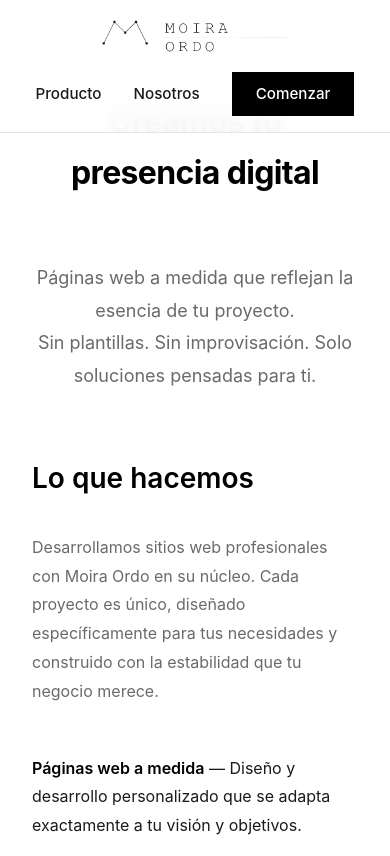
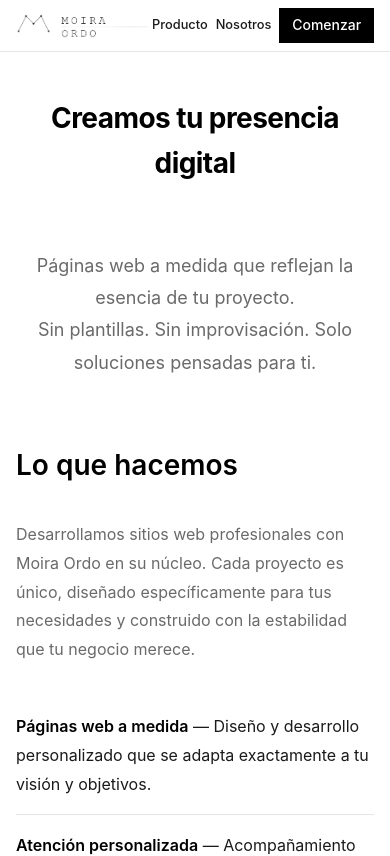
Before and after one commit to AnViKkFR7/moira_ordo, a React (Vite) app: page /producto in a window 390 px wide. Shown: the top 856 px of the page. Built offline with nearby package versions, Linux system fonts and the light colour scheme.

Commit message:
pagina responsive

```diff
--- a/src/App.css
+++ b/src/App.css
@@ -840,13 +840,25 @@ body {
 /* Responsive */
 @media (max-width: 768px) {
   .header .container {
-    flex-direction: column;
+    flex-direction: row;
+    justify-content: space-between;
+  }
+
+  .nav {
     gap: var(--spacing-sm);
-  }
-
-  .nav {
-    width: 100%;
-    justify-content: center;
+    flex-wrap: wrap;
+  }
+
+  .nav a {
+    font-size: 0.875rem;
+  }
+
+  .cta-btn {
+    padding: 0.5rem 1rem;
+  }
+
+  .logo-img {
+    height: 32px;
   }
 
   .vp-content {
@@ -864,6 +876,54 @@ body {
   .features-grid,
   .benefits-grid {
     grid-template-columns: 1fr;
+  }
+
+  .hero {
+    padding: calc(60px + var(--spacing-lg)) 0 var(--spacing-lg);
+    min-height: 80vh;
+  }
+
+  .hero-content h1 {
+    font-size: 2.5rem;
+  }
+
+  .hero-content .tagline {
+    font-size: 1.125rem;
+  }
+}
+
+@media (max-width: 480px) {
+  .header .container {
+    padding: var(--spacing-xs) var(--spacing-sm);
+  }
+
+  .nav {
+    gap: 0.5rem;
+  }
+
+  .nav a:not(.cta-btn) {
+    font-size: 0.8rem;
+  }
+
+  .cta-btn {
+    padding: 0.4rem 0.8rem;
+    font-size: 0.8rem;
+  }
+
+  .logo-img {
+    height: 28px;
+  }
+
+  .hero-content h1 {
+    font-size: 2rem;
+  }
+
+  .hero-content .tagline {
+    font-size: 1rem;
+  }
+
+  .container {
+    padding: 0 var(--spacing-sm);
   }
 }
 
@@ -1114,6 +1174,24 @@ html {
 }
 
 /* Responsive Updates */
+@media (max-width: 968px) {
+  .about-content {
+    grid-template-columns: 1fr;
+    gap: var(--spacing-md);
+  }
+
+  .founders-grid {
+    grid-template-columns: 1fr;
+    max-width: 500px;
+    margin-left: auto;
+    margin-right: auto;
+  }
+
+  .method-grid {
+    grid-template-columns: 1fr;
+  }
+}
+
 @media (max-width: 768px) {
   .product-content,
   .about-content {
@@ -1132,12 +1210,104 @@ html {
     font-size: 2rem;
   }
 
+  .about-intro {
+    font-size: 1.125rem;
+  }
+
+  .about-values h3 {
+    font-size: 1.25rem;
+  }
+
+  .value-item {
+    padding: var(--spacing-sm);
+  }
+
+  .about-philosophy {
+    padding: var(--spacing-md);
+  }
+
   .philosophy-quote p {
     font-size: 1.25rem;
   }
 
   .method-grid {
     grid-template-columns: 1fr;
+  }
+
+  .method-card {
+    padding: var(--spacing-md);
+  }
+
+  .founder-image {
+    width: 150px;
+    height: 150px;
+  }
+
+  .founder-info h3 {
+    font-size: 1.25rem;
+  }
+
+  .section-title {
+    font-size: 2rem;
+  }
+
+  .section-subtitle {
+    font-size: 1rem;
+  }
+
+  .cta-section {
+    padding: var(--spacing-lg) 0;
+  }
+
+  .cta-section p {
+    font-size: 1.125rem;
+  }
+}
+
+@media (max-width: 480px) {
+  .about-section {
+    padding: var(--spacing-lg) 0;
+  }
+
+  .about-text h2 {
+    font-size: 1.75rem;
+  }
+
+  .about-intro {
+    font-size: 1rem;
+  }
+
+  .value-item h4 {
+    font-size: 1rem;
+  }
+
+  .philosophy-quote p {
+    font-size: 1.125rem;
+  }
+
+  .section-title {
+    font-size: 1.75rem;
+  }
+
+  .method-card h3 {
+    font-size: 1.25rem;
+  }
+
+  .founder-image {
+    width: 120px;
+    height: 120px;
+  }
+
+  .founder-info h3 {
+    font-size: 1.125rem;
+  }
+
+  .cta-section {
+    padding: var(--spacing-md) 0;
+  }
+
+  .cta-section p {
+    font-size: 1rem;
   }
 }
 
--- a/src/pages/Contacto.jsx
+++ b/src/pages/Contacto.jsx
@@ -171,33 +171,6 @@ function Contacto() {
           </div>
         </div>
       </section>
-
-      {/* Footer */}
-      <footer className="footer">
-        <div className="container">
-          <div className="footer-content">
-            <div className="footer-brand">
-              <div className="logo">Moira Ordo</div>
-              <p>El sistema que decide cómo fluye el contenido.</p>
-            </div>
-            <div className="footer-links">
-              <div className="footer-column">
-                <h4>Producto</h4>
-                <Link to="/producto">Producto</Link>
-                <Link to="/nosotros">Nosotros</Link>
-              </div>
-              <div className="footer-column">
-                <h4>Legal</h4>
-                <a href="#privacy">Privacidad</a>
-                <a href="#terms">Términos</a>
-              </div>
-            </div>
-          </div>
-          <div className="footer-bottom">
-            <p>© 2026 Moira Ordo. Todos los derechos reservados.</p>
-          </div>
-        </div>
-      </footer>
     </div>
   )
 }
--- a/src/pages/Nosotros.jsx
+++ b/src/pages/Nosotros.jsx
@@ -76,7 +76,7 @@ function Nosotros() {
               </div>
               <div className="founder-info">
                 <h3>Aaron Garcia</h3>
-                <p className="founder-role">Ingeniero Informático</p>
+                <p className="founder-role">Software Engineer</p>
                 <div className="founder-stats">
                   <span>+5 años de experiencia</span>
                 </div>
@@ -97,7 +97,7 @@ function Nosotros() {
               </div>
               <div className="founder-info">
                 <h3>Joselyn Ninahuaman Calcina</h3>
-                <p className="founder-role">Software Developer Full Stack</p>
+                <p className="founder-role">Developer Full Stack</p>
                 <div className="founder-stats">
                   <span>+2 años de experiencia</span>
                 </div>
```
